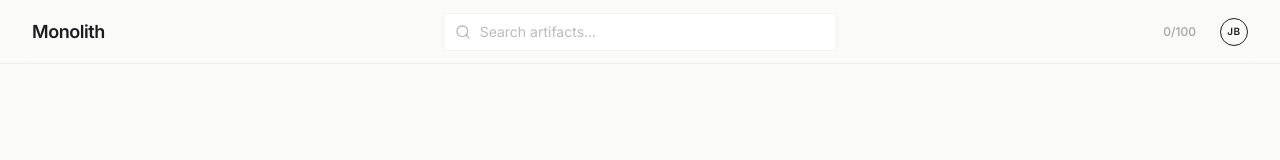
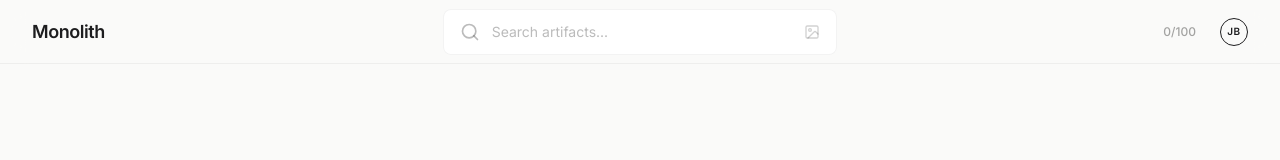
Before and after one commit to nuljui/monolith_app, a React (Vite) app: page / in a window 1280 px wide. Shown: the top 160 px of the page. Built offline with nearby package versions, Linux system fonts and the light colour scheme.

Commit message:
Style: Swap Create Button and Mark Details position

```diff
--- a/src/components/layout/TopBar.tsx
+++ b/src/components/layout/TopBar.tsx
@@ -1,5 +1,5 @@
 
-import { Search } from 'lucide-react';
+import { SearchBar } from '../search/SearchBar';
 import { Page, ProfileTab } from '../../types';
 
 interface TopBarProps {
@@ -21,16 +21,7 @@ export const TopBar = ({ onNavigate }: TopBarProps) => {
 
             {/* Center: Search */}
             <div className="flex-1 flex justify-center max-w-md mx-4">
-                <div className="relative w-full">
-                    <div className="absolute inset-y-0 left-0 pl-3 flex items-center pointer-events-none text-ink/30">
-                        <Search className="w-4 h-4" />
-                    </div>
-                    <input
-                        type="text"
-                        placeholder="Search artifacts..."
-                        className="w-full pl-9 pr-4 py-2 bg-white rounded-[4px] border border-ink/5 text-sm text-ink placeholder:text-ink/30 focus:outline-none focus:border-accent/50 focus:ring-1 focus:ring-accent/20 transition-all"
-                    />
-                </div>
+                <SearchBar />
             </div>
 
             {/* Right: Profile & Stats */}
--- /dev/null
+++ b/src/components/search/SearchBar.tsx
@@ -0,0 +1,169 @@
+
+import { useState, useRef, DragEvent, ChangeEvent } from 'react';
+import { Search, Image as ImageIcon, Upload, X } from 'lucide-react';
+
+export const SearchBar = () => {
+    const [isExpanded, setIsExpanded] = useState(false);
+    const [isDragging, setIsDragging] = useState(false);
+    const [searchQuery, setSearchQuery] = useState('');
+    const [selectedImage, setSelectedImage] = useState<string | null>(null);
+    const fileInputRef = useRef<HTMLInputElement>(null);
+    const containerRef = useRef<HTMLDivElement>(null);
+
+    // Handle clicks outside to collapse
+    const handleBlur = (e: React.FocusEvent) => {
+        // Simple timeout to allow clicks on children to register
+        if (!containerRef.current?.contains(e.relatedTarget as Node)) {
+            setIsExpanded(false);
+        }
+    };
+
+    const handleDragOver = (e: DragEvent<HTMLDivElement>) => {
+        e.preventDefault();
+        setIsDragging(true);
+        if (!isExpanded) setIsExpanded(true);
+    };
+
+    const handleDragLeave = (e: DragEvent<HTMLDivElement>) => {
+        e.preventDefault();
+        if (e.currentTarget.contains(e.relatedTarget as Node)) return;
+        setIsDragging(false);
+    };
+
+    const handleDrop = (e: DragEvent<HTMLDivElement>) => {
+        e.preventDefault();
+        setIsDragging(false);
+
+        const file = e.dataTransfer.files[0];
+        if (file && file.type.startsWith('image/')) {
+            handleImageFile(file);
+        }
+    };
+
+    const handleFileSelect = (e: ChangeEvent<HTMLInputElement>) => {
+        const file = e.target.files?.[0];
+        if (file) {
+            handleImageFile(file);
+        }
+    };
+
+    const handleImageFile = (file: File) => {
+        const reader = new FileReader();
+        reader.onload = (e) => {
+            setSelectedImage(e.target?.result as string);
+        };
+        reader.readAsDataURL(file);
+    };
+
+    const clearImage = () => {
+        setSelectedImage(null);
+        if (fileInputRef.current) fileInputRef.current.value = '';
+    };
+
+    return (
+        <div
+            ref={containerRef}
+            className={`
+                relative w-full transition-all duration-300 ease-out z-50
+                ${isExpanded ? 'max-w-xl' : 'max-w-md'}
+            `}
+            onDragOver={handleDragOver}
+            onDragLeave={handleDragLeave}
+            onDrop={handleDrop}
+            onFocus={() => setIsExpanded(true)}
+            onBlur={handleBlur}
+            tabIndex={-1} // Allow div to capture focus for blur handling
+        >
+            {/* MAIN INPUT AREA */}
+            <div className={`
+                relative w-full bg-white rounded-lg border transition-all duration-300
+                ${isExpanded ? 'shadow-xl border-accent/30 ring-4 ring-accent/5 rounded-b-none' : 'shadow-none border-ink/5'}
+                ${isDragging ? 'border-accent border-dashed bg-accent/5' : ''}
+                z-20
+            `}>
+                <div className="flex items-center px-4 py-3 gap-3">
+                    <Search className={`w-5 h-5 ${isExpanded ? 'text-accent' : 'text-ink/30'}`} />
+
+                    {/* Selected Image Preview (Thumbnail) */}
+                    {selectedImage && (
+                        <div className="relative group shrink-0">
+                            <div className="w-8 h-8 rounded overflow-hidden border border-stone-200">
+                                <img src={selectedImage} alt="Selected" className="w-full h-full object-cover" />
+                            </div>
+                            <button
+                                onClick={clearImage}
+                                className="absolute -top-1 -right-1 bg-white rounded-full p-0.5 shadow-md border border-stone-100 hover:text-red-500"
+                            >
+                                <X className="w-3 h-3" />
+                            </button>
+                        </div>
+                    )}
+
+                    <input
+                        type="text"
+                        value={searchQuery}
+                        onChange={(e) => setSearchQuery(e.target.value)}
+                        placeholder="Search artifacts..."
+                        className="flex-1 bg-transparent text-sm text-ink placeholder:text-ink/30 focus:outline-none"
+                    />
+
+                    {/* Quick Action: Image Icon */}
+                    {!isExpanded && !selectedImage && (
+                        <ImageIcon className="w-4 h-4 text-ink/20" />
+                    )}
+                </div>
+            </div>
+
+            {/* EXPANDED AREA: VISUAL SEARCH (ABSOLUTE DROPDOWN) */}
+            <div className={`
+                absolute top-full left-0 w-full bg-white border-x border-b border-accent/30 rounded-b-lg shadow-xl overflow-hidden transition-all duration-300 ease-in-out z-10
+                ${isExpanded ? 'max-h-40 opacity-100' : 'max-h-0 opacity-0 border-none'}
+            `}>
+                <div className="p-4 pt-2 mt-0 mx-4 border-t border-dashed border-ink/10">
+                    <div className="flex flex-col items-center justify-center text-center gap-2">
+
+                        {isDragging ? (
+                            <div className="text-accent font-medium animate-pulse">
+                                Drop image to search
+                            </div>
+                        ) : (
+                            <>
+                                <p className="text-xs text-faded">
+                                    Drag & drop an image or
+                                </p>
+                                <button
+                                    onClick={() => fileInputRef.current?.click()}
+                                    className="flex items-center gap-2 px-4 py-1.5 bg-stone-100 hover:bg-stone-200 rounded-full text-xs font-medium text-ink transition-colors"
+                                >
+                                    <Upload className="w-3 h-3" />
+                                    Select Image
+                                </button>
+                            </>
+                        )}
+
+                        <input
+                            type="file"
+                            ref={fileInputRef}
+                            onChange={handleFileSelect}
+                            accept="image/*"
+                            className="hidden"
+                        />
+                    </div>
+                </div>
+            </div>
+
+            {/* Drag Overlay Helper (Covers entire component when dragging) */}
+            {isDragging && (
+                <div className="absolute inset-0 z-30 bg-accent/5 backdrop-blur-[1px] flex items-center justify-center pointer-events-none rounded-lg border-2 border-accent border-dashed animate-pulse" />
+            )}
+
+            {/* Backdrop for click-outside */}
+            {isExpanded && (
+                <div
+                    className="fixed inset-0 z-[-1]"
+                    onClick={() => setIsExpanded(false)}
+                />
+            )}
+        </div>
+    );
+};
--- a/src/pages/CreatePage.tsx
+++ b/src/pages/CreatePage.tsx
@@ -147,16 +147,6 @@ const CreatePage = ({ onNavigate }: CreatePageProps) => {
                             ) : (
                                 /* BEFORE CREATION: "Your mark" + Action */
                                 <>
-                                    {/* Action Button Wrapper */}
-                                    <div className={`transition-all duration-700 ease-[cubic-bezier(0.25,1,0.5,1)] ${isCreating ? '-translate-y-24 opacity-0' : 'translate-y-6 opacity-100'}`}>
-                                        <button
-                                            onClick={handleCreate}
-                                            className={`text-ink hover:text-ink/60 font-medium text-lg tracking-tight transition-all duration-300 ${isCreating ? 'opacity-0 scale-90' : 'opacity-100 scale-100'}`}
-                                        >
-                                            Create
-                                        </button>
-                                    </div>
-
                                     {/* "Your mark" representation - Expandable Wrapper */}
                                     <div className={`
                                         relative w-full max-w-[320px] transition-all duration-500 ease-[cubic-bezier(0.25,1,0.5,1)]
@@ -175,6 +165,16 @@ const CreatePage = ({ onNavigate }: CreatePageProps) => {
                                             visibility={markVisibility}
                                             onVisibilityChange={setMarkVisibility}
                                         />
+                                    </div>
+
+                                    {/* Action Button Wrapper */}
+                                    <div className={`order-last transition-all duration-700 ease-[cubic-bezier(0.25,1,0.5,1)] ${isCreating ? '-translate-y-24 opacity-0' : 'translate-y-6 opacity-100'}`}>
+                                        <button
+                                            onClick={handleCreate}
+                                            className={`mt-6 text-ink hover:text-ink/60 font-medium text-lg tracking-tight transition-all duration-300 ${isCreating ? 'opacity-0 scale-90' : 'opacity-100 scale-100'}`}
+                                        >
+                                            Create
+                                        </button>
                                     </div>
                                 </>
                             )}
--- a/src/pages/ProfilePage.tsx
+++ b/src/pages/ProfilePage.tsx
@@ -29,7 +29,7 @@ const ProfilePage = ({ onNavigate, activeTab = 'collection' }: ProfilePageProps)
     const artifacts = [
         { id: 1, title: 'Mountain Vista', image: yourWorkImg },
         { id: 2, title: 'Abstract #1', image: 'https://images.unsplash.com/photo-1541963463532-d68292c34b19?q=80&w=2576&auto=format&fit=crop' },
-        { id: 3, title: 'Neon Nights', image: 'https://images.unsplash.com/photo-1495615080073-6b09c7a70a8e?q=80&w=2670&auto=format&fit=crop' },
+        { id: 3, title: 'Neon Nights', image: 'https://img.businessoffashion.com/resizer/v2/DH3XB4WIGVAUJERNBIOLVHSPOI.jpg?auth=530b3d9987b7a2127cb3eb895e287575d43a23d22087676ec8abdf9a079b02f8&width=1440' },
         { id: 4, title: 'Geometry', image: 'https://images.unsplash.com/photo-1550684848-fac1c5b4e853?q=80&w=2670&auto=format&fit=crop' },
     ];
 
```
